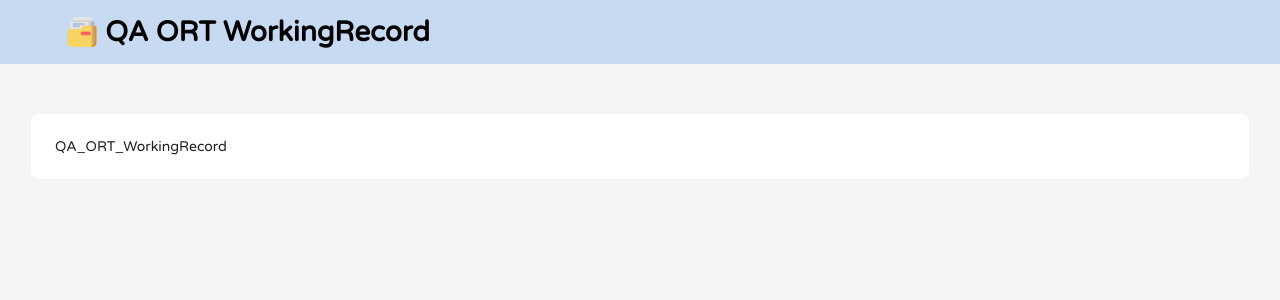
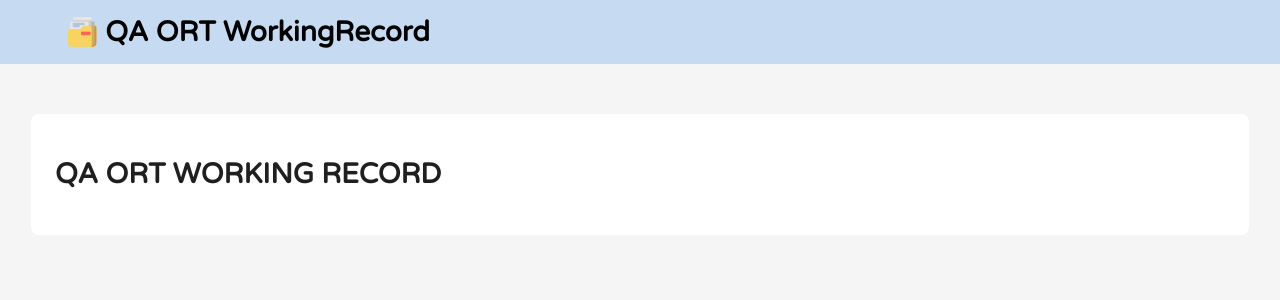
Before and after one commit to seapp180/Common_UI, a React (Vite) app: page /CommonSystem/ConditionSystem/QA_ORT_WorkingRecord in a window 1280 px wide. Shown: the top 300 px of the page. Built offline with nearby package versions, Linux system fonts and the light colour scheme; no server answers.

Commit message:
commit by khun

```diff
--- a/src/QA ORT Working Record/QA_ORT_WorkingRecord.jsx
+++ b/src/QA ORT Working Record/QA_ORT_WorkingRecord.jsx
@@ -1,9 +1,33 @@
-import React from 'react'
+import React, { useEffect, useState, useRef } from "react";
+import {
+  Layout,
+  theme,
+  Input,
+  Button,
+  // Table,
+  Avatar,
+  Card,
+  Select,
+  Row,
+  Col,
+  DatePicker,
+} from "antd";
+const { Content } = Layout;
 
 function QA_ORT_WorkingRecord() {
   return (
-    <div>QA_ORT_WorkingRecord</div>
-  )
+    <div>
+      <Content>
+        <h1>QA ORT WORKING RECORD</h1>
+        <Row>
+            <Col span={2}></Col>
+        </Row>
+        {/* <div style={{ marginLeft: "30px", marginBottom: "5px" }}>
+          <span style={{ fontSize: "18px" }}>Factory</span>{" "}
+        </div> */}
+      </Content>
+    </div>
+  );
 }
 
-export default QA_ORT_WorkingRecord
+export default QA_ORT_WorkingRecord;
```
